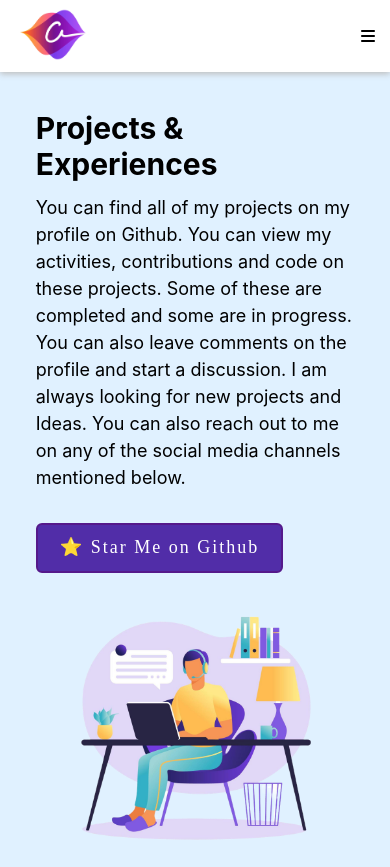
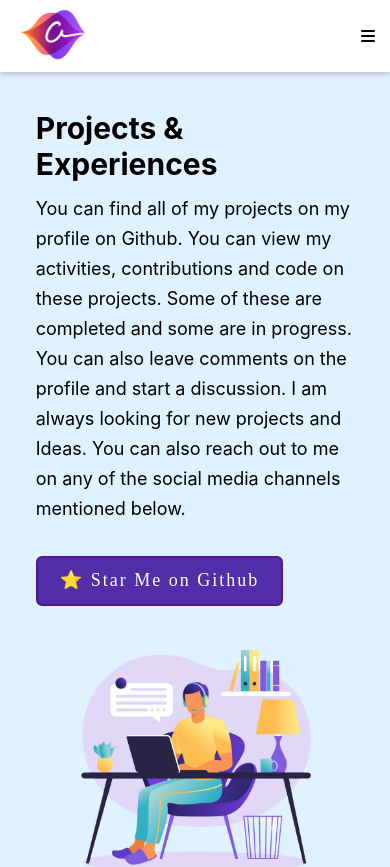
Before and after one commit to ganraj21/Portfolio-Web-Application, a React (Create React App) app: page /projects_and_experiences in a window 390 px wide. Shown: the top 867 px of the page. Built offline with nearby package versions, Linux system fonts and the light colour scheme.

Commit message:
font-size change

```diff
--- a/src/pages/components/ProjHome.css
+++ b/src/pages/components/ProjHome.css
@@ -25,7 +25,7 @@
   display: flex;
 }
 .proj_left p {
-  line-height: 23px;
+  line-height: 30px;
   font-size: 18px;
   width: 90%;
 }
@@ -59,7 +59,6 @@
   }
   .proj_left p {
     text-align: left;
-    line-height: 27px;
   }
 }
 @media screen and (max-width: 720px) {
```
